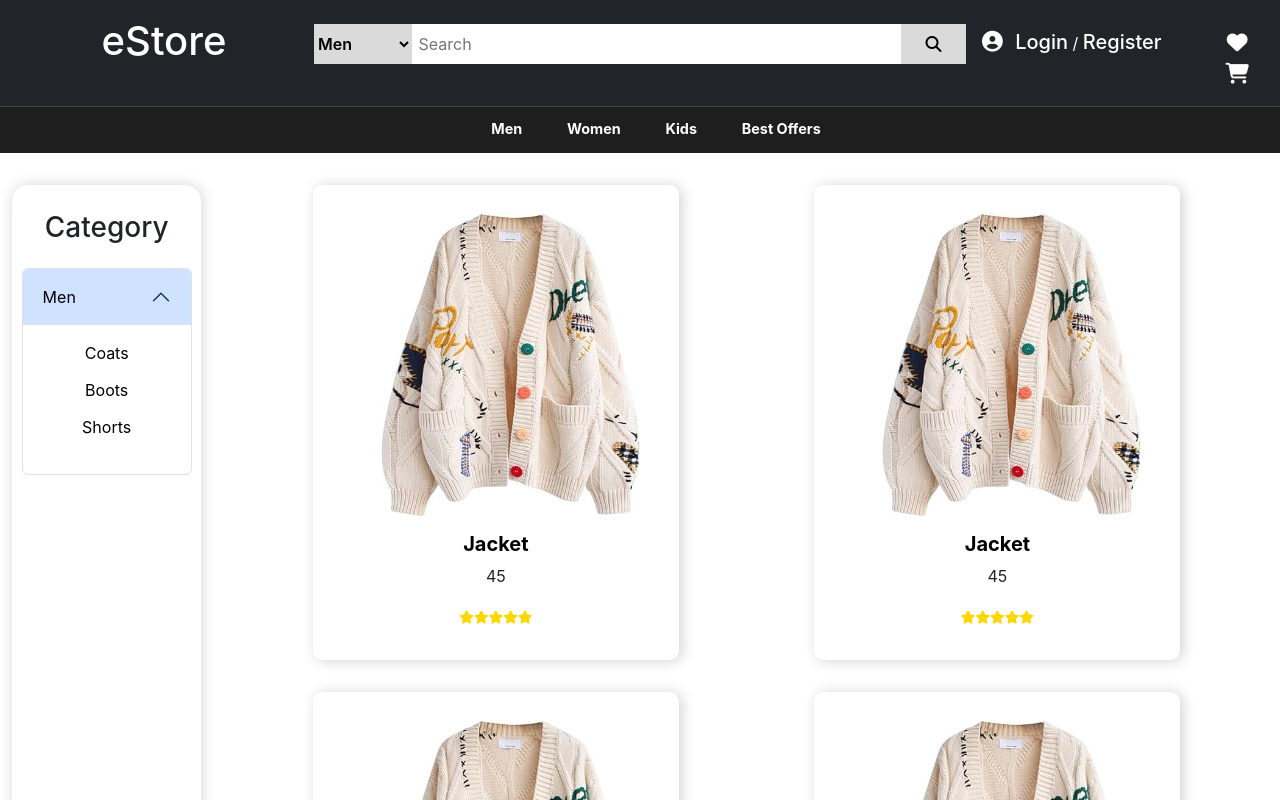
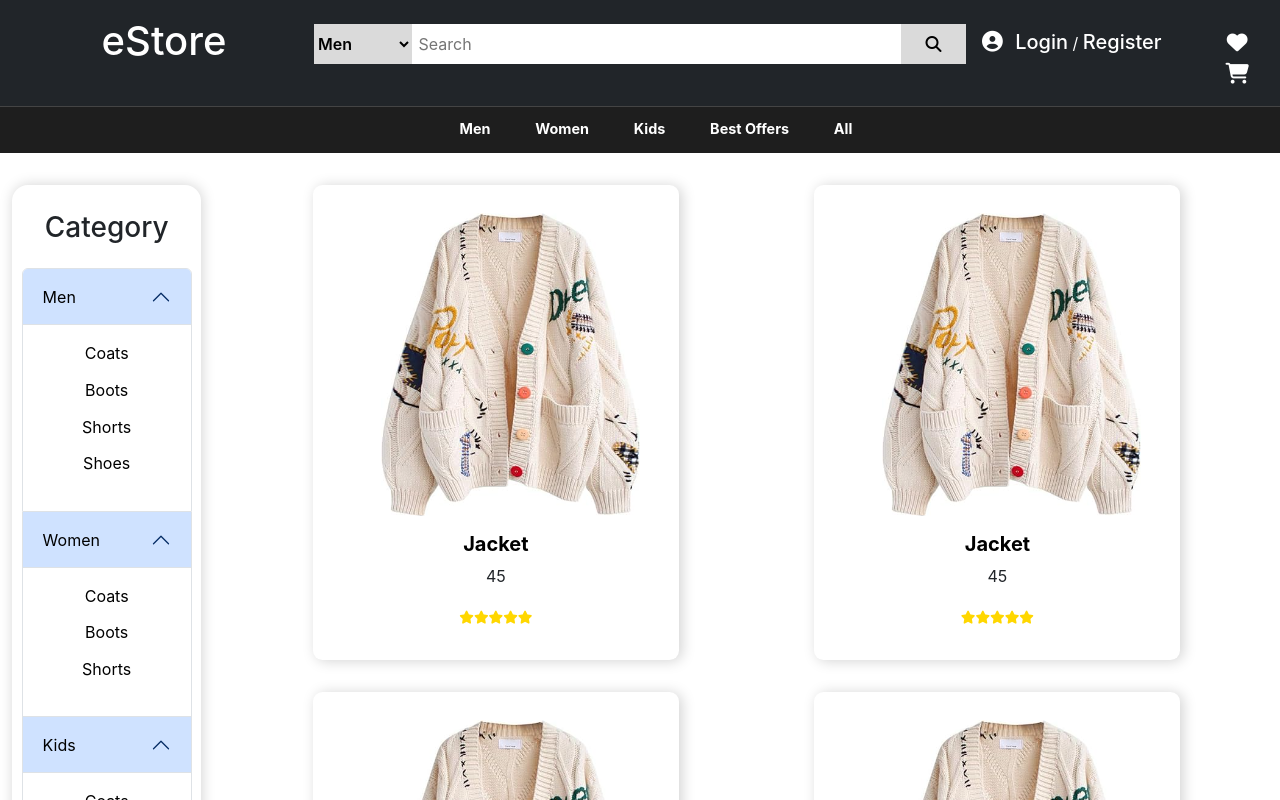
Before and after one commit to Anko21/E-store, a React (Create React App) app: page / in a window 1280 px wide. Shown: the top 800 px of the page. Built offline with nearby package versions, Linux system fonts and the light colour scheme.

Commit message:
Redux basics

```diff
--- a/package.json
+++ b/package.json
@@ -3,11 +3,13 @@
   "version": "0.1.0",
   "private": true,
   "dependencies": {
+    "@reduxjs/toolkit": "^2.3.0",
     "@testing-library/jest-dom": "^5.17.0",
     "@testing-library/react": "^13.4.0",
     "@testing-library/user-event": "^13.5.0",
     "react": "^18.3.1",
     "react-dom": "^18.3.1",
+    "react-redux": "^9.1.2",
     "react-scripts": "5.0.1",
     "sass": "^1.80.4",
     "web-vitals": "^2.1.4"
--- a/src/Components/CatNav/index.js
+++ b/src/Components/CatNav/index.js
@@ -1,17 +1,24 @@
 import React from 'react'
 import './_cat-nav.scss'
+import { useSelector } from 'react-redux'
+import categorySlice from '../../store/slices/categorySlice/categorySlice'
 
 const CatNav = () => {
+
+const categories = useSelector(categorySlice.getInitialState)
+
   return (
     <div>
-        <div className='cat-nav-container container'>
-            <ul>
-                <li className='list-items'><a href='#'>Men</a></li>
-                <li className='list-items'><a href='#'>Women</a></li>
-                <li className='list-items'><a href='#'>Kids</a></li>
-                <li className='list-items'><a href='#'>Best Offers</a></li>
-            </ul>
-        </div>
+      <div className='cat-nav-container container'>
+        <ul>
+          { categories.map((cat)=>{
+            return (
+              <li className='list-items'><a href='#'>{cat}</a></li>
+            )
+          }
+        )}
+        </ul>
+      </div>
     </div>
   )
 }
--- a/src/Components/Products/index.js
+++ b/src/Components/Products/index.js
@@ -1,34 +1,10 @@
 import React from 'react'
 import './_products.scss'
+import { useSelector } from 'react-redux'
+import productSlice from '../../store/slices/productSlice/productSlice'
 
 const Products = () => {
-    const productData = [
-        {
-            pName:'Jacket',
-            price: 45,
-            img: "shop-1.jpg.png",
-        },
-        {
-            pName:'Jacket',
-            price: 45,
-            img: "shop-1.jpg.png",
-        },
-        {
-            pName:'Jacket',
-            price: 45,
-            img: "shop-1.jpg.png",
-        },
-        {
-            pName:'Jacket',
-            price: 45,
-            img: "shop-1.jpg.png",
-        },
-        {
-            pName:'Jacket',
-            price: 45,
-            img: "shop-1.jpg.png",
-        }
-    ]
+    const productData = useSelector(productSlice.getInitialState)
   return (
     <div className='products-container'>
         {
--- a/src/Components/SideNav/index.js
+++ b/src/Components/SideNav/index.js
@@ -1,7 +1,11 @@
 import React from 'react'
 import './_side-nav.scss'
+import { useSelector } from 'react-redux'
+import accordionSlice from '../../store/slices/accordionSlice/accordionSlice'
 
 const SideNav = () => {
+
+  const accordionData = useSelector(accordionSlice.getInitialState)
   return (
     <div className='side-nav'>
       <div className='section-title'>
@@ -9,24 +13,34 @@ const SideNav = () => {
       </div>
 
       <div className='accordion'>
+          {accordionData.map((data,key)=>{
+            return (
+              <>
                 <div className='accordion-item individual-category'>
                   <div className='accordion-header'>
-            <button className='accordion-button' data-bs-target='#accordion-heading-one' data-bs-toggle='collapse'>
+                    <button className='accordion-button' data-bs-target={'#collapse'+key} data-bs-toggle='collapse'>
                       <div className='category-title'>
-                <a href='#'>Men</a>
+                        <a href='#'>{data.category}</a>
                       </div>
                     </button>
                   </div>
-          <div className='accordion-collapse collapse show' id = 'accordion-heading-one'>
+                  <div className='accordion-collapse collapse show' id = {'collapse'+key}>
                     <div className='accordion-body'>
                       <ul>
-                <li className='sub-items'><a href='#'>Coats</a></li>
-                <li className='sub-items'><a href='#'>Boots</a></li>
-                <li className='sub-items'><a href='#'>Shorts</a></li>
+                        {data.items.map((item)=>{
+                          return (
+                            <li className='sub-items'><a href='#'>{item}</a></li>
+                          )
+                        })}
                       </ul>
                     </div>
                   </div>
                 </div>
+              </>
+            )
+          })}
+
+
       </div>
     </div>
   )
--- a/src/index.js
+++ b/src/index.js
@@ -3,11 +3,20 @@ import ReactDOM from 'react-dom/client';
 import './index.css';
 import App from './App';
 import reportWebVitals from './reportWebVitals';
+import { configureStore } from '@reduxjs/toolkit';
+import { Provider } from 'react-redux';
 
+const store = configureStore({
+  reducer:{
+
+  }
+})
 const root = ReactDOM.createRoot(document.getElementById('root'));
 root.render(
   <React.StrictMode>
-    <App />
+    <Provider store = {store}>
+      <App />
+    </Provider>
   </React.StrictMode>
 );
 
--- /dev/null
+++ b/src/store/slices/accordionSlice/accordionSlice.js
@@ -0,0 +1,25 @@
+import { createSlice } from '@reduxjs/toolkit'
+import React from 'react'
+
+
+const initialState = [
+    {
+        category: "Men",
+        items: ["Coats", "Boots", "Shorts", "Shoes"]
+    },
+    {
+        category: "Women",
+        items: ["Coats", "Boots", "Shorts"]
+    },
+    {
+        category: "Kids",
+        items: ["Coats", "Boots", "Shorts"]
+    }
+]
+
+const accordionSlice = createSlice({
+    name: "AccordionSlice",
+    initialState
+})
+
+export default accordionSlice
--- /dev/null
+++ b/src/store/slices/categorySlice/categorySlice.js
@@ -0,0 +1,11 @@
+import { createSlice } from '@reduxjs/toolkit'
+import React from 'react'
+
+const initialState = ["Men", "Women", "Kids", "Best Offers", "All"]
+
+const categorySlice = createSlice({
+    name:"Category",
+    initialState,
+})
+
+export default categorySlice
--- /dev/null
+++ b/src/store/slices/productSlice/productSlice.js
@@ -0,0 +1,37 @@
+import { createSlice } from '@reduxjs/toolkit'
+import React from 'react'
+
+
+const initialState = [
+    {
+        pName:'Jacket',
+        price: 45,
+        img: "shop-1.jpg.png",
+    },
+    {
+        pName:'Jacket',
+        price: 45,
+        img: "shop-1.jpg.png",
+    },
+    {
+        pName:'Jacket',
+        price: 45,
+        img: "shop-1.jpg.png",
+    },
+    {
+        pName:'Jacket',
+        price: 45,
+        img: "shop-1.jpg.png",
+    },
+    {
+        pName:'Jacket',
+        price: 45,
+        img: "shop-1.jpg.png",
+    }
+]
+const productSlice = createSlice({
+    name: "Product",
+    initialState
+})
+
+export default productSlice
```
Also changed, not shown: 2 other files (tests, documents, lock files or other folders). Lines whose indentation alone changed are shown as unchanged.
